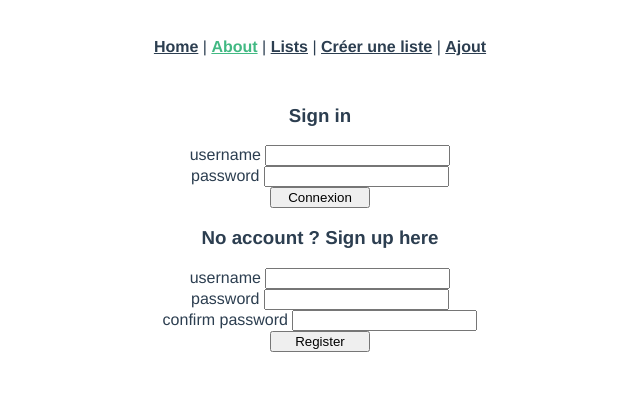
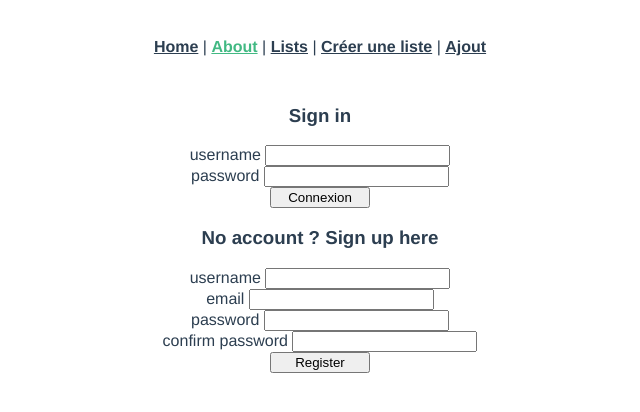
Before and after one commit to LerougeLefebvreLavenantLebrunChauveau/AppliMobile, a Vue app: page /about in a window 1280 px wide. Shown: the top 412 px of the page, without its empty margins (320-960 px from the left). Built offline with nearby package versions, Linux system fonts and the light colour scheme.

Commit message:
ajout email inscription

```diff
--- a/src/views/About.vue
+++ b/src/views/About.vue
@@ -13,6 +13,7 @@
   <h3> No account ? Sign up here </h3>
     <form action="POST">
       <label>username <input type="text" name="username" value=""/></label>
+      <label>email <input type="text" name="email" value=""/></label>
       <label>password <input type="text" name="password" value=""/></label>
       <label>confirm password <input type="text" name="password" value=""/></label>
       <button type="submit"> Register </button>
```
Also changed, not shown: 1 other file (tests, documents, lock files or other folders).
